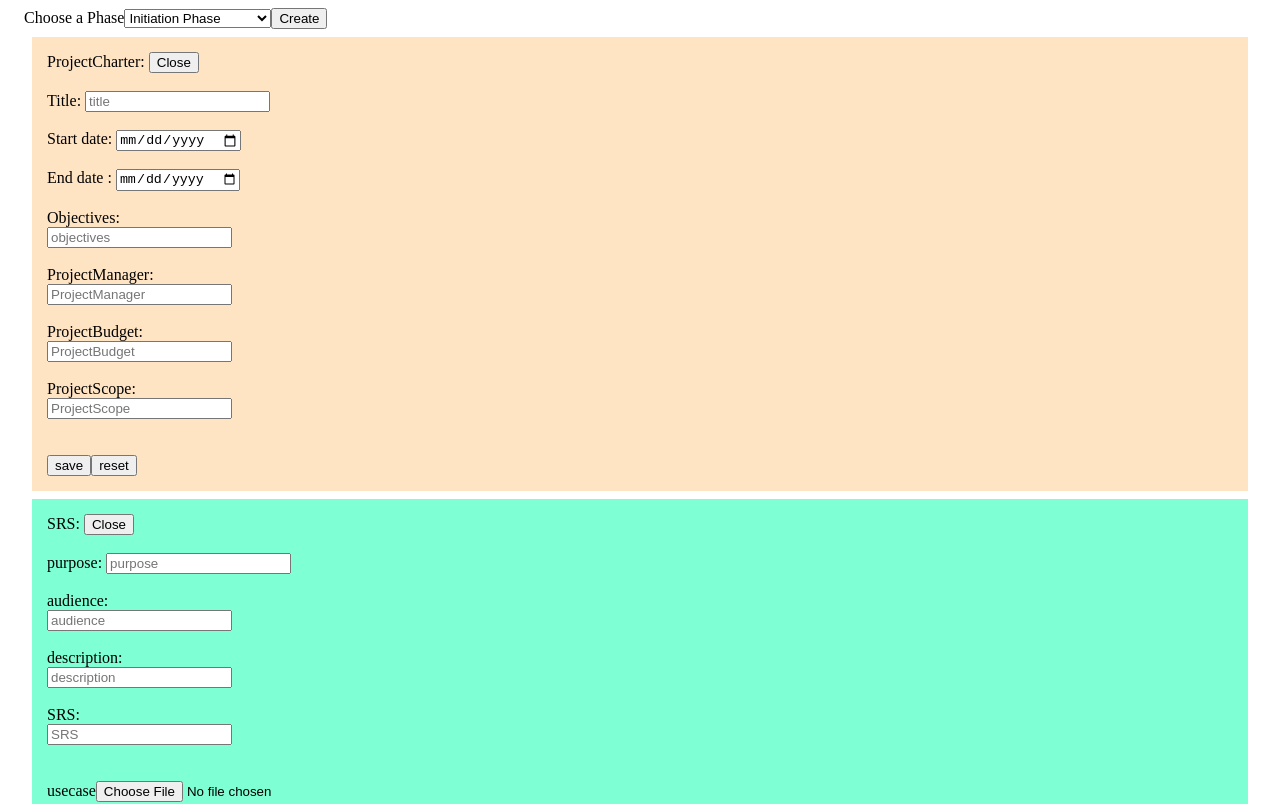
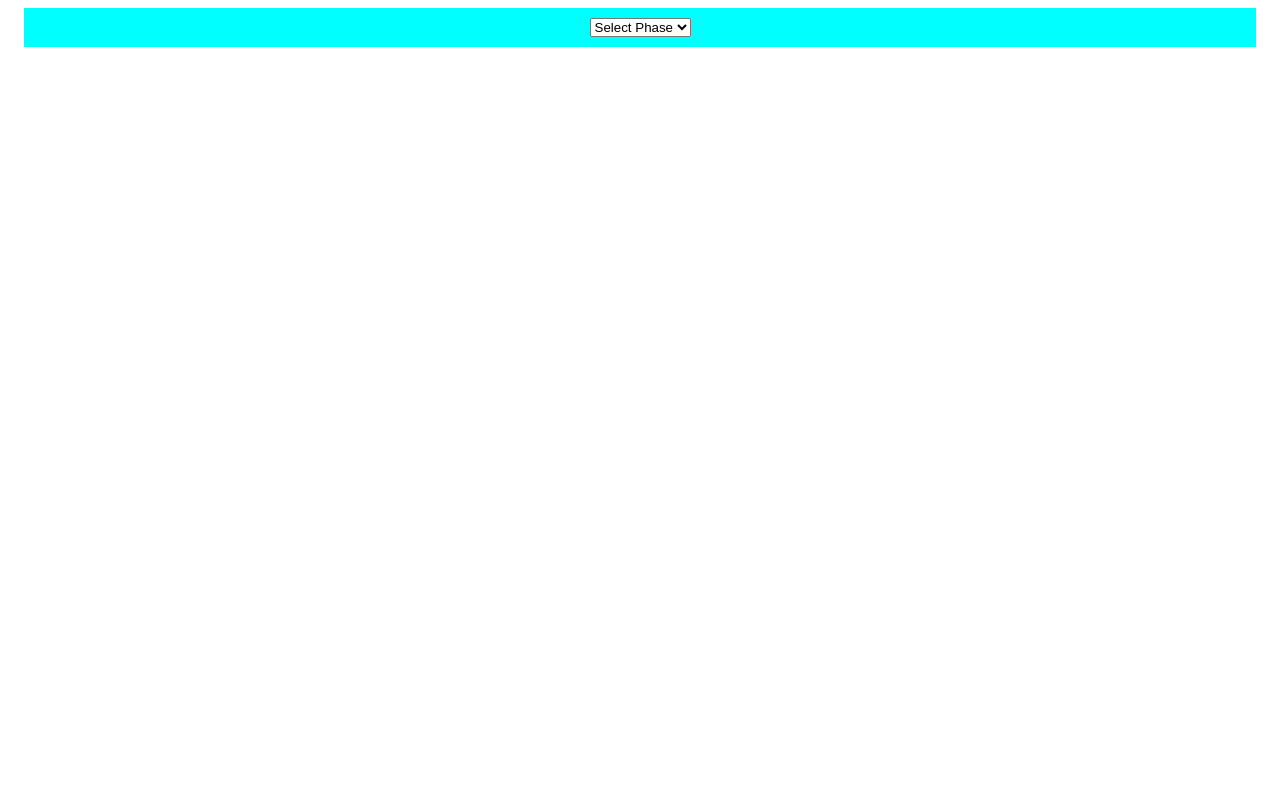
Before and after one commit to 0xCator/SWD-Project, an Angular app in the folder angular-front/: page / in a window 1280 px wide. Shown: the top 804 px of the page. Built offline with nearby package versions, Linux system fonts and the light colour scheme.

Commit message:
Edit sdlc module, add selector to navigate between the phases in sdlc.component, and add Ngmodel input labels to initiation component

```diff
--- a/angular-front/src/app/sdlc/initiation-phase/initiation-phase.component.css
+++ b/angular-front/src/app/sdlc/initiation-phase/initiation-phase.component.css
@@ -1,4 +1,8 @@
 body{
     background-color: bisque;
     padding: 15px;
+    width: auto;
 }
+div{
+    margin: 10px;
+}
--- a/angular-front/src/app/sdlc/initiation-phase/initiation-phase.component.html
+++ b/angular-front/src/app/sdlc/initiation-phase/initiation-phase.component.html
@@ -6,36 +6,45 @@
     <title>Document</title>
 </head>
 <body>
-    <form name="ProjectCharter"><!--close button -> close the form-->
-        <label for="ProjectCharter">ProjectCharter: </label><button value="close">Close</button>
-        <br><br>
-        <label for="title">Title: </label>
-        <input type="text" id="#" name="title" value="" placeholder="title"><br>
-        <br>
 
-        <label for="startDate">Start date: </label>
-        <input type="date" id="startDate" name="startDate">
+  <form>
+    <div>
+      <label>Title</label>
+      <input [(ngModel)]="title" type="text">
+    </div>
 
-        <br><br>
-        <label for="endDate">End date : </label>
-        <input type="date" id="endDate" name="endDate">
-        <br><br>
-        <label for="objectives">Objectives: </label><br>
-        <input type="text" id="#" name="" value="" placeholder="objectives">
+    <div>
+      <label>Start Date</label>
+      <input [(ngModel)]="startDate" type="date">
+    </div>
 
-        <br><br>
+    <div>
+      <label>End Date</label>
+      <input [(ngModel)]="endDate" type="date">
+    </div>
 
-        <label for="ProjectManager">ProjectManager: </label><br>
-        <input type="text" id="#" name="" value="" placeholder="ProjectManager"><br>
-        <br>
-        <label for="ProjectBudget">ProjectBudget: </label><br>
-        <input type="text" id="#" name="" value="" placeholder="ProjectBudget"><br>
-        <br>
-        <label for="ProjectScope">ProjectScope: </label><br>
-        <input type="text" id="#" name="" value="" placeholder="ProjectScope"><br>
-        <br><br>
-        <input type="submit" value="save">
-        <input type="submit" value="reset">
-    </form>
+    <div>
+      <label>Objectives</label>
+      <textarea [(ngModel)]="objectives"></textarea>
+    </div>
+
+    <div>
+      <label>Managers</label>
+      <input [(ngModel)]="managers" type="text">
+    </div>
+
+    <div>
+      <label>Information</label>
+      <textarea [(ngModel)]="information"></textarea>
+    </div>
+
+    <div>
+      <label>Scope Statements</label>
+      <textarea [(ngModel)]="scopeStatements"></textarea>
+    </div>
+
+    <button (click)="saveForm()">Save</button>
+    <button (click)="resetForm()">Reset</button>
+  </form>
 </body>
 </html>
--- a/angular-front/src/app/sdlc/initiation-phase/initiation-phase.component.ts
+++ b/angular-front/src/app/sdlc/initiation-phase/initiation-phase.component.ts
@@ -6,5 +6,26 @@ import { Component } from '@angular/core';
   styleUrls: ['./initiation-phase.component.css']
 })
 export class InitiationPhaseComponent {
+  title: string = '';
+  startDate: string = '';
+  endDate: string = '';
+  objectives: string = '';
+  managers: string = '';
+  information: string = '';
+  scopeStatements: string = '';
 
+  saveForm(): void {
+    // Logic to save the form data
+
+  }
+
+  resetForm(): void {
+    this.title = '';
+    this.startDate = '';
+    this.endDate = '';
+    this.objectives = '';
+    this.managers = '';
+    this.information = '';
+    this.scopeStatements = '';
+  }
 }
--- a/angular-front/src/app/sdlc/sdlc.component.css
+++ b/angular-front/src/app/sdlc/sdlc.component.css
@@ -0,0 +1,3 @@
+body{
+    text-align: center;
+}
--- a/angular-front/src/app/sdlc/sdlc.component.html
+++ b/angular-front/src/app/sdlc/sdlc.component.html
@@ -6,18 +6,36 @@
     <title>SDLC PHASES</title>
 </head>
 <body>
-    <div>
-        <label for="SDLC">Choose a Phase</label>
+      <div style="background-color: aqua; padding: 10px;">
+        <select  (change)="selectPhase($event)">
+          <option disabled selected>Select Phase</option>
+          <option *ngFor="let phase of phases" [value]="phase">{{ phase }}</option>
+        </select>
+      </div>
+      <div *ngIf="showForm">
+        <form>
+          <div>
+            <button (click)="closeForm()">Close</button>
+          </div>
 
-        <select name="SDLC-Phases" id="SDLC-Phases">
-            <option value="Init">Initiation Phase</option>
-            <option value="Req">Requirements Phase</option>
-            <option value="audi">Design Phase</option>
-        </select>
-        <button value="create">Create</button>
-        <app-initiation-phase></app-initiation-phase>
-        <app-requirement-phase></app-requirement-phase>
-        <app-design-phase></app-design-phase>
-   </div>
+          <div *ngIf="selectedPhase === 'Initiation'">
+            <app-initiation-phase></app-initiation-phase>
+          </div>
+
+          <div *ngIf="selectedPhase === 'SRS'">
+            <app-requirement-phase></app-requirement-phase>
+          </div>
+
+          <div *ngIf="selectedPhase === 'Design'">
+            <app-design-phase></app-design-phase>
+          </div>
+
+          <button (click)="saveData()">Save</button>
+        </form>
+      </div>
+
+      <div *ngIf="showFiles">
+        <!-- Display files of the selected phase -->
+      </div>
 </body>
 </html>
--- a/angular-front/src/app/sdlc/sdlc.component.ts
+++ b/angular-front/src/app/sdlc/sdlc.component.ts
@@ -1,10 +1,33 @@
 import { Component } from '@angular/core';
-
+import { Router } from '@angular/router';
 @Component({
   selector: 'app-sdlc',
   templateUrl: './sdlc.component.html',
   styleUrls: ['./sdlc.component.css']
 })
 export class SDLCComponent {
+  selectedPhase: string ='';
+  showForm = false;
+  showFiles = false;
 
+  phases = ['Initiation', 'SRS', 'Design'];
+
+  constructor(private router: Router) {}
+
+  selectPhase(event: any): void {
+    const phase = event.target.value;
+    this.selectedPhase = phase;
+    this.showForm = true;
+    this.showFiles = false;
+    this.router.navigate(['/sdlc', phase.toLowerCase()]);
+  }
+
+  closeForm(): void {
+    this.showForm = false;
+    this.selectedPhase = '';
+  }
+
+  saveData(): void {
+    // Logic to save the form data
+  }
 }
```
Also changed, not shown: angular-front/src/app/app.module.ts (+8 -10 lines), angular-front/src/app/sdlc/sdlc.module.ts (added, +24 -0 lines).
